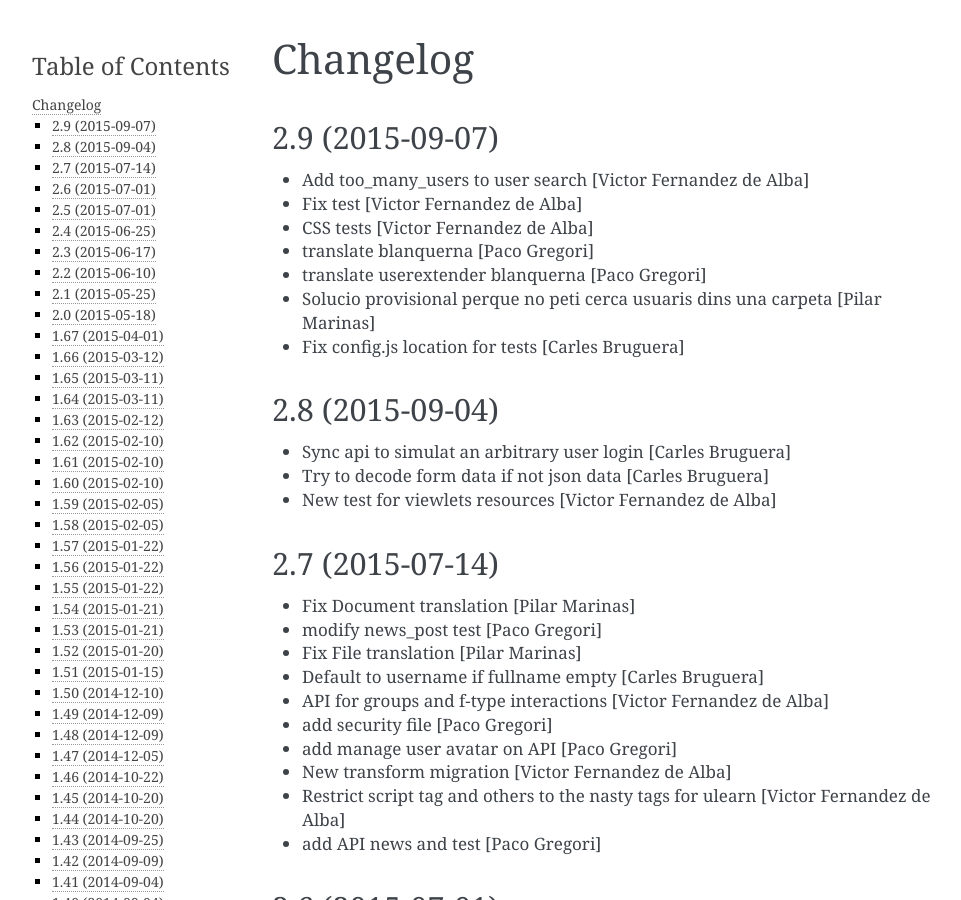
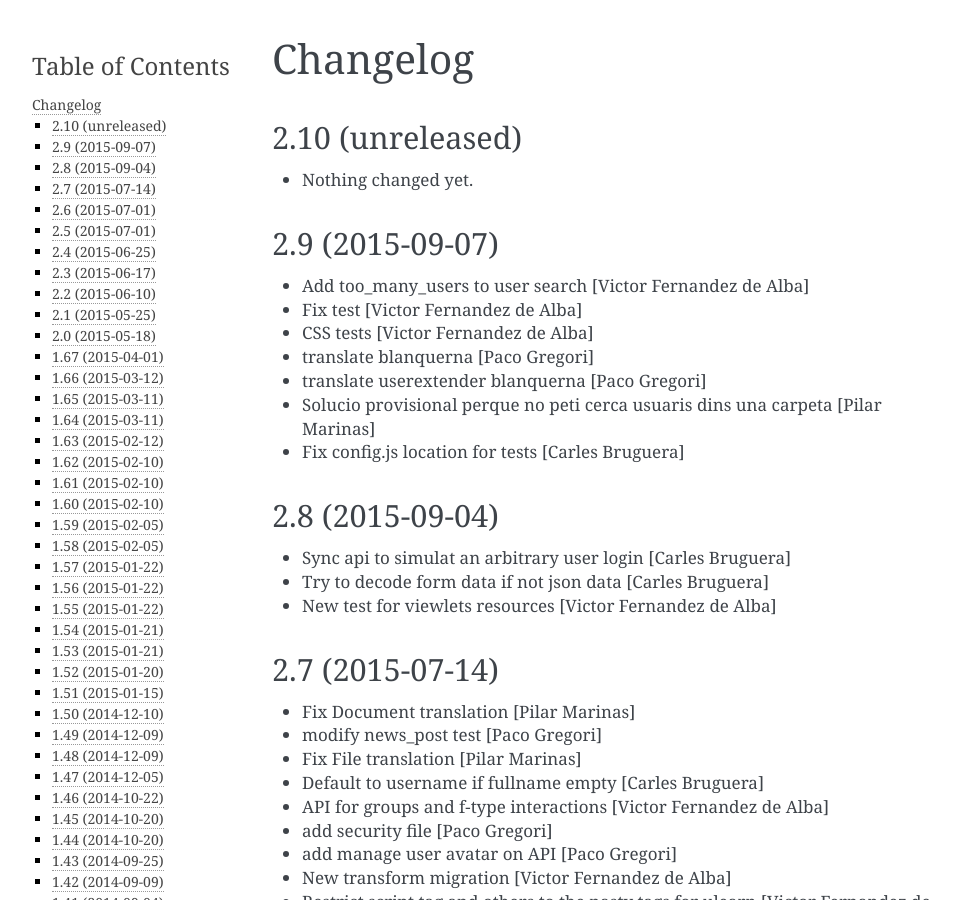
Before and after one commit to UPCnet/ulearn.core, a Sphinx documentation site: the page built from docs/HISTORY.rst, in a window 1280 px wide and 900 px high. Shown: the whole window, without its empty margins (148-1109 px from the left). Built offline with Sphinx 7.4.7, drawn with Linux system fonts in a browser that asks for light colours; pages that are not in the unit, such as notebooks, are missing from menus.

Commit message:
Back to development: 2.10

```diff
--- a/docs/HISTORY.rst
+++ b/docs/HISTORY.rst
@@ -1,5 +1,11 @@
 Changelog
 =========
+
+2.10 (unreleased)
+-----------------
+
+- Nothing changed yet.
+
 
 2.9 (2015-09-07)
 ----------------
--- a/setup.py
+++ b/setup.py
@@ -1,7 +1,7 @@
 from setuptools import setup, find_packages
 import os
 
-version = '2.9'
+version = '2.10.dev0'
 
 README = open('README.rst').read()
 HISTORY = open(os.path.join('docs', 'HISTORY.rst')).read()
```
